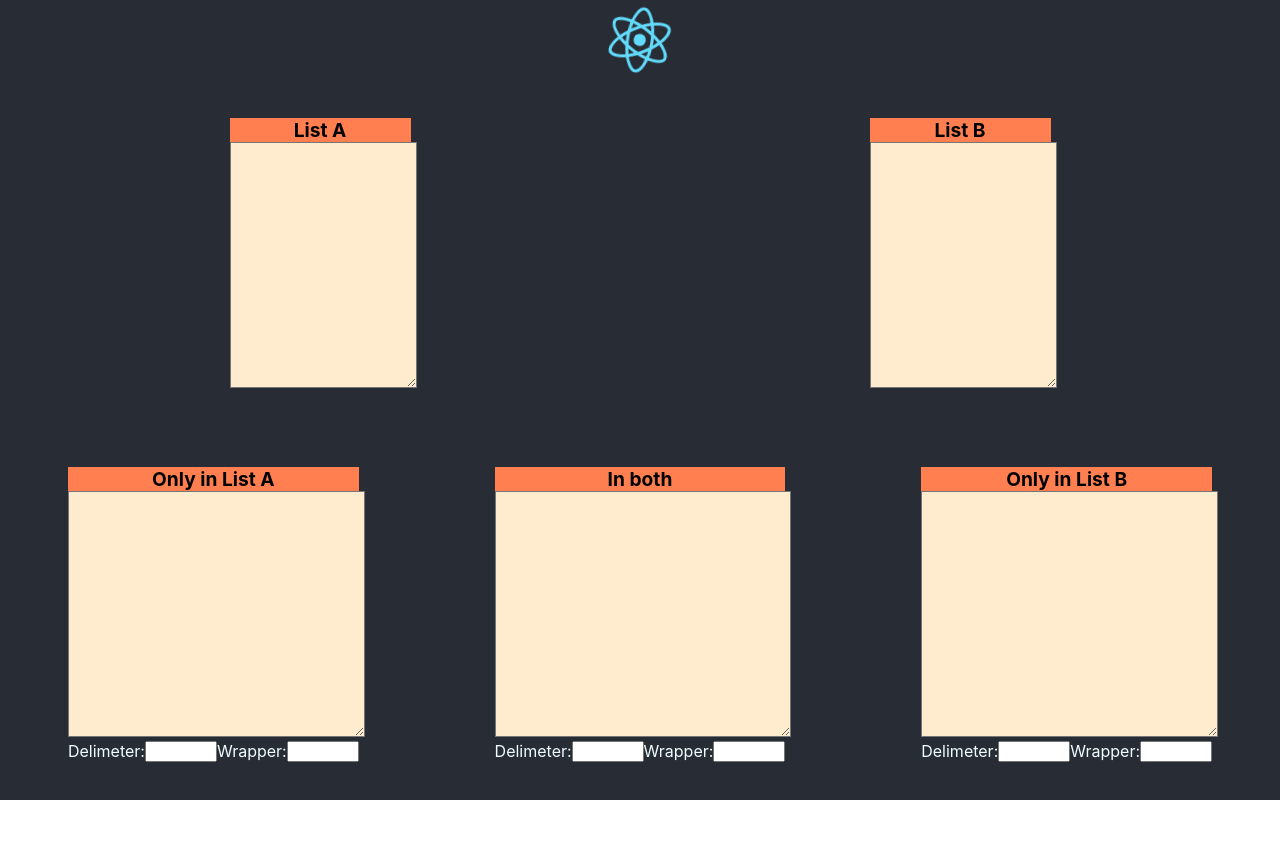
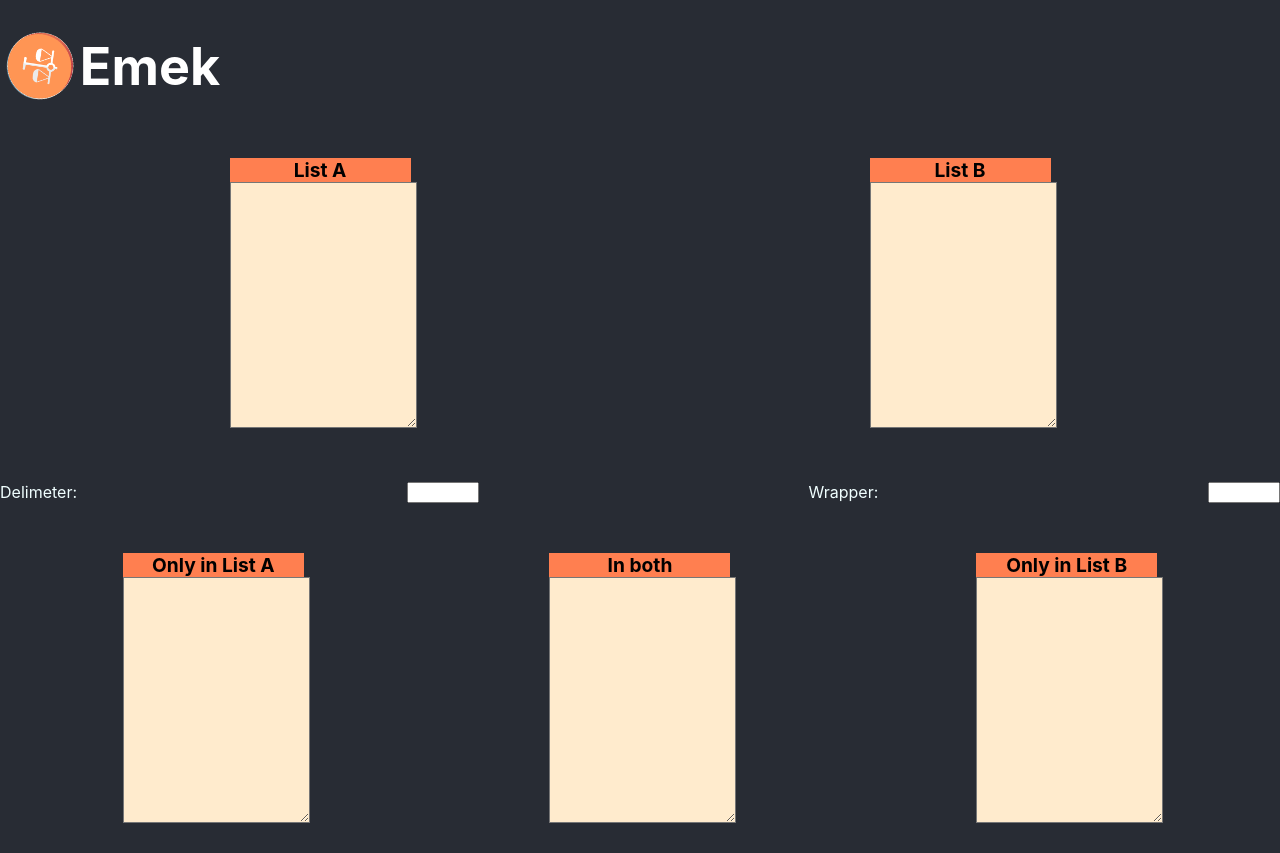
Before and after one commit to Kovler10/emek, a React (Create React App) app: page / in a window 1280 px wide. Before the commit the page ends 800 px from the top, so only its background shows below. Built offline with nearby package versions, Linux system fonts and the light colour scheme.

Commit message:
Moved the controls outside

```diff
--- a/src/App.css
+++ b/src/App.css
@@ -17,9 +17,9 @@
   background-color: #282c34;
   min-height: 10vh;
   display: flex;
-  flex-direction: column;
+  flex-direction: row;
   align-items: center;
-  justify-content: center;
+  justify-content: flex-start;
   font-size: calc(10px + 2vmin);
   color: white;
 }
--- a/src/App.jsx
+++ b/src/App.jsx
@@ -1,18 +1,21 @@
-import logo from './logo.svg';
+import logo from './compare-icon.png';
 import './App.css';
 import { ListContextProvider } from "./context/ListContext";
 import InputSection from './components/inputSection/InputSection.jsx';
 import AnswerSection from './components/answerSection/AnswerSection.jsx';
+import ListFormatControls from './components/ListFormatControls/ListFormatControls';
 
 function App() {
   return (
     <div className="App">
       <header className="App-header">
         <img src={logo} className="App-logo" alt="logo" />
+        <h1>Emek</h1>
       </header>
       <ListContextProvider>
       <div className='main-body'>
         <InputSection/>
+        <ListFormatControls/>
         <AnswerSection/>
       </div>
       </ListContextProvider>
--- a/src/components/ListArea/ListArea.jsx
+++ b/src/components/ListArea/ListArea.jsx
@@ -4,18 +4,17 @@ import { useListContext } from "../../context/ListContext.jsx";
 
 const ListArea = ({ title, listIndex = -1, readonly = false }) => {
   const [value, setValue] = useState();
-  const [delim, setDelim] = useState("\n");
-  const [wrapper, setWrapper] = useState("");
-  const { listA, listB, setListByIndex, getListByIndex } = useListContext();
+
+  const { listA, listB, setListByIndex, getListByIndex , delimiter, wrapper} = useListContext();
 
   useEffect(() => {
     if (readonly) {
       const displayList = getListByIndex(listIndex)
         .map((value) => wrapper + value + wrapper)
-        .join(delim);
+        .join(delimiter);
       setValue(displayList);
     }
-  }, [listA, listB, getListByIndex, listIndex, readonly, delim, wrapper]);
+  }, [listA, listB, getListByIndex, listIndex, readonly, delimiter, wrapper]);
 
   const onTextInput = (event) => {
     setValue(event.target.value);
@@ -32,24 +31,6 @@ const ListArea = ({ title, listIndex = -1, readonly = false }) => {
         value={value}
         onChangeCapture={onTextInput}
       ></textarea>
-      {readonly && (
-        <div className="input-box-controls">
-          <label className="input-label">Delimeter: </label>
-          <input
-            className="input-text"
-            type="text"
-            value={delim}
-            onChange={(e) => setDelim(e.target.value ? e.target.value : "\n")}
-          />
-          <label className="input-label">Wrapper: </label>
-          <input
-            className="input-text"
-            type="text"
-            value={wrapper}
-            onChange={(e) => setWrapper(e.target.value)}
-          />
-        </div>
-      )}
     </div>
   );
 };
--- /dev/null
+++ b/src/components/ListFormatControls/ListFormatControls.css
@@ -0,0 +1,15 @@
+.input-label {
+  color: azure;
+  margin-inline-start: 2vw;
+}
+
+.input-text {
+  width: 5vw;
+  margin-block-start: 2vw;
+}
+
+.input-box-controls {
+  display: flex;
+  justify-content: center;
+  align-items: center;
+}
--- /dev/null
+++ b/src/components/ListFormatControls/ListFormatControls.jsx
@@ -0,0 +1,27 @@
+import { useListContext } from "../../context/ListContext";
+
+const ListFormatControls = () => {
+
+    const {delimiter, setDelimiter, wrapper, setWrapper} = useListContext()
+
+    return (
+        <div className="input-box-controls">
+          <label className="input-label">Delimeter: </label>
+          <input
+            className="input-text"
+            type="text"
+            value={delimiter}
+            onChange={(e) => setDelimiter(e.target.value ? e.target.value : "\n")}
+          />
+          <label className="input-label">Wrapper: </label>
+          <input
+            className="input-text"
+            type="text"
+            value={wrapper}
+            onChange={(e) => setWrapper(e.target.value)}
+          />
+        </div>
+    )
+}
+
+export default ListFormatControls;
--- a/src/context/ListContext.jsx
+++ b/src/context/ListContext.jsx
@@ -6,6 +6,9 @@ const Provider = (props) => {
 
   const [listA, setListA] = useState(initialListA);
   const [listB, setListB] = useState(initialListB);
+
+  const [delimiter, setDelimiter] = useState('\n');
+  const [wrapper, setWrapper] = useState('');
 
   const listSetters = [setListA, setListB];
 
@@ -37,7 +40,11 @@ const Provider = (props) => {
 
   const listContext = {
     setListByIndex,
-    getListByIndex
+    getListByIndex,
+    delimiter,
+    setDelimiter,
+    wrapper,
+    setWrapper
   };
 
   return <Context.Provider value={listContext}>{children}</Context.Provider>;
```
Also changed, not shown: src/compare-icon.png (added).
